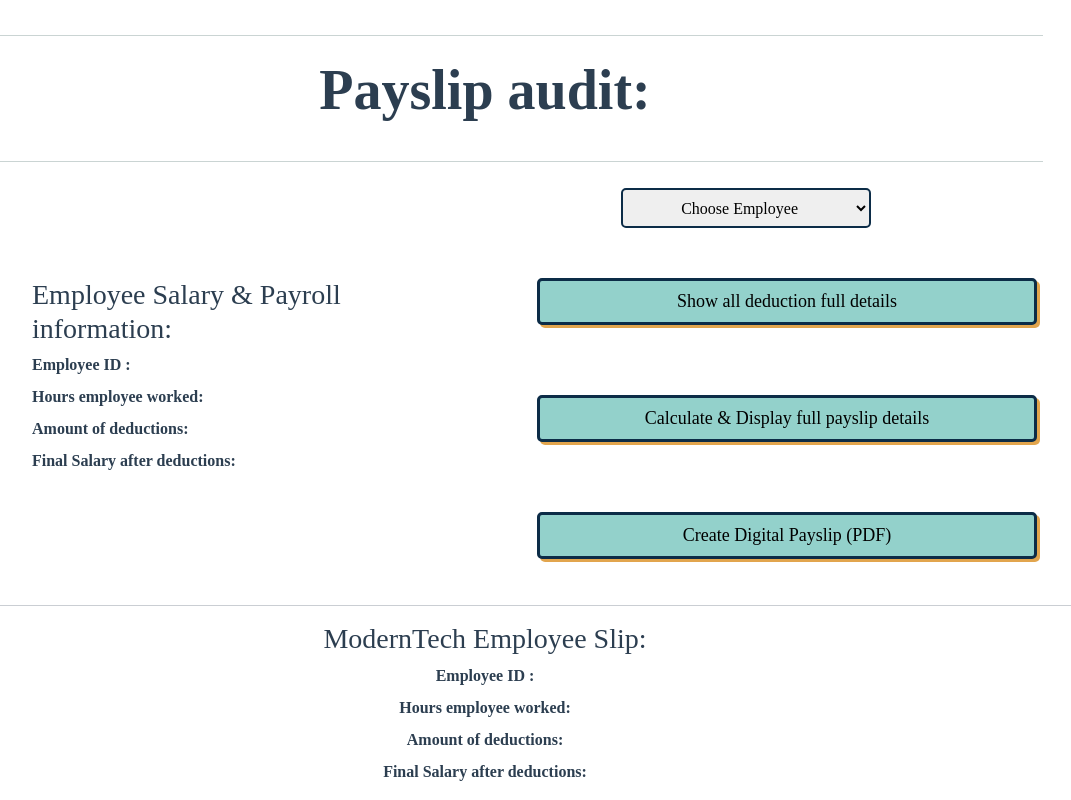
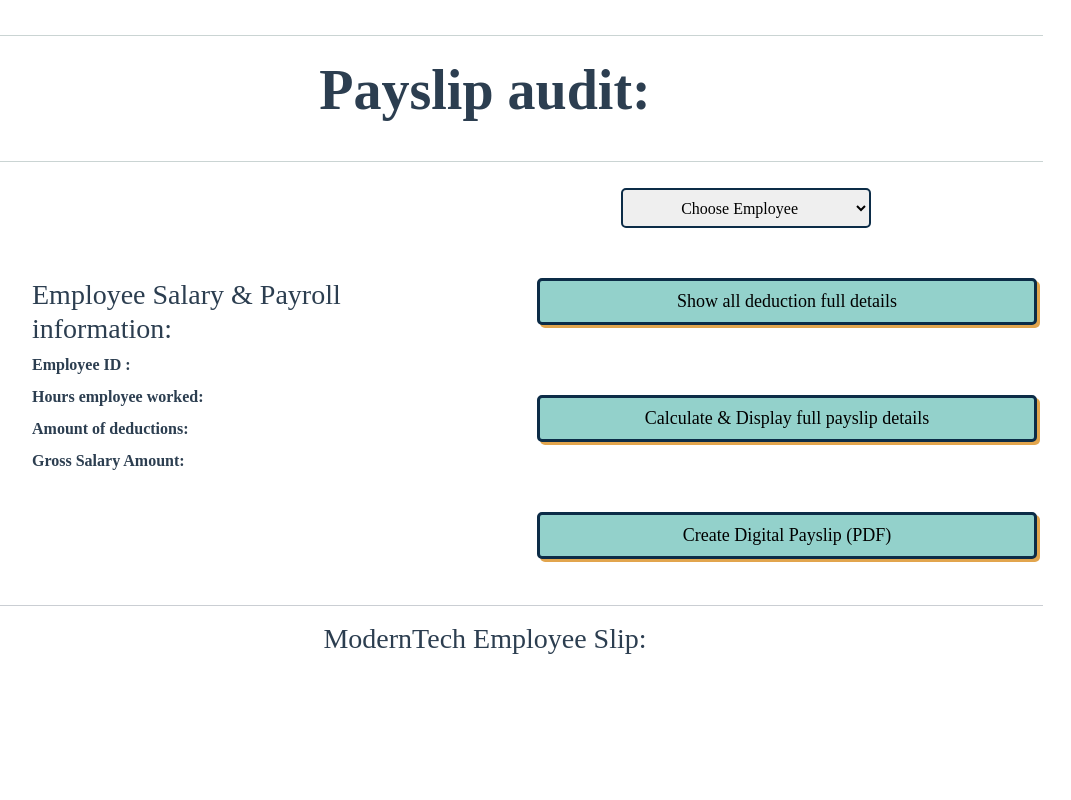
Before and after one commit to Ay-yoobD/Module_1_Proj, a Vue app: page /payroll in a window 1280 px wide. Shown: the part 809-1609 px from the top of the page, without its empty margins (155-1226 px from the left). After the commit the page ends 1473 px from the top, so only its background shows below. Built offline with nearby package versions, Linux system fonts and the light colour scheme.

Commit message:
Basic Function added to Payslip page, ready for calculations and printing

```diff
--- a/src/views/PayrollView.vue
+++ b/src/views/PayrollView.vue
@@ -47,16 +47,16 @@
                                         <h3>Employee Salary & Payroll information:</h3>
                                         <dl class="EmployeeInfo">
                                             <dt>Employee ID :</dt>
-                                            <dd></dd>
+                                            <dd>{{ selectedEmployee?.employeeId }}</dd>
 
                                             <dt>Hours employee worked:</dt>
-                                            <dd></dd>
+                                            <dd>{{ selectedEmployee?.hoursWorked }}</dd>
 
                                             <dt>Amount of deductions:</dt>
-                                            <dd></dd>
+                                            <dd>{{ selectedEmployee?.leaveDeductions }}</dd>
 
-                                            <dt>Final Salary after deductions:</dt>
-                                            <dd></dd>
+                                            <dt>Gross Salary Amount:</dt>
+                                            <dd>{{ selectedEmployee?.finalSalary }}</dd>
 
                                         </dl>
 
@@ -67,9 +67,12 @@
                             </div>
 
                             <div class="col-lg-5 text-center ">
-                                <select name="EmployeeSelect" id="cmbEmployeeSelect">
+                                <select v-model="selectedEmployeeId" name="EmployeeSelect" id="cmbEmployeeSelect">
                                     <option selected disabled hidden value="">Choose Employee</option>
-
+                                    <option v-for="EmployeeData in EmployeeInfo" :key="EmployeeData.employeeId"
+                                        :value="EmployeeData.employeeId">
+                                        ID:{{ EmployeeData.employeeId }} {{ EmployeeData.name }}
+                                    </option>
                                 </select>
 
                                 <br>
@@ -77,13 +80,13 @@
                                     Show all deduction full details
                                 </button>
                                 <button class="MainPayBtn">Calculate & Display full payslip details</button>
-                                <button @click="showarr(a)" class="MainPayBtn">Create Digital Payslip (PDF)</button>
+                                <button @click="tester()" class="MainPayBtn">Create Digital Payslip (PDF)</button>
 
                             </div>
 
                         </div>
                     </div>
-
+                    <hr>
                 </section>
 
             </div>
@@ -110,9 +113,10 @@
                         </div>
                     </div>
                 </div>
+
             </div>
 
-            <hr>
+
 
             <div class="container-lg justify-content-center align-items-center">
 
@@ -122,19 +126,19 @@
                         <div class="info-card">
                             <h3>ModernTech Employee Slip:</h3>
 
-                            <dl class="student-info">
+                            <dl class="student-info" v-if="selectedEmployeeId">
 
-                                <dt>Employee ID :</dt>
-                                <dd></dd>
+                                <dt>Employee ID:</dt>
+                                <dd>{{ selectedEmployee.employeeId }}</dd>
 
-                                <dt>Hours employee worked:</dt>
-                                <dd></dd>
+                                <dt>Hours Worked:</dt>
+                                <dd>{{ selectedEmployee.hoursWorked }}</dd>
 
-                                <dt>Amount of deductions:</dt>
-                                <dd></dd>
+                                <dt>Leave Deductions:</dt>
+                                <dd>{{ selectedEmployee.leaveDeductions }}</dd>
 
-                                <dt>Final Salary after deductions:</dt>
-                                <dd></dd>
+                                <dt>Final Salary:</dt>
+                                <dd>{{ selectedEmployee.finalSalary }}</dd>
 
                             </dl>
 
@@ -153,17 +157,34 @@
 </template>
 
 <script>
-import PayrollData from '@/assets/Resources/DummyData/payroll_data.json'
+import PayrollData from '@/assets/Resources/payroll_data.json'
+import EmployeeData from '@/assets/Resources/employee_info.json'
 
 export default {
     data() {
         return {
-            test: PayrollData
+            EmployeeList: PayrollData.payrollData,
+            EmployeeInfo: EmployeeData.employeeInformation,
+            selectedEmployeeId: ''
 
         }
 
     },
 
+    methods: {
+        tester() {
+            return console.log(this.EmployeeList);
+
+        }
+    },
+
+    computed: {
+        selectedEmployee() {
+            return this.EmployeeList.find(
+                employee => employee.employeeId === Number(this.selectedEmployeeId)
+            );
+        }
+    }
 
 
 
```
Also changed, not shown: src/assets/Resources/attendance.json (renamed from src/assets/Resources/DummyData/attendance.json), src/assets/Resources/employee_info.json (renamed from src/assets/Resources/DummyData/employee_info.json), src/assets/Resources/payroll_data.json (renamed from src/assets/Resources/DummyData/payroll_data.json), 1 other file (tests, documents, lock files or other folders).
